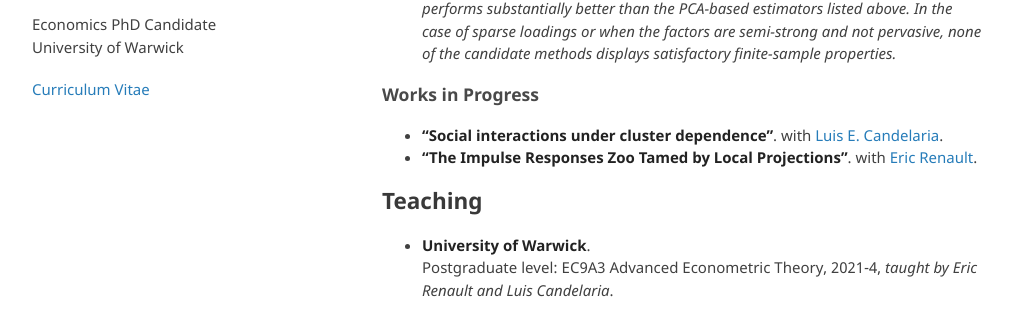
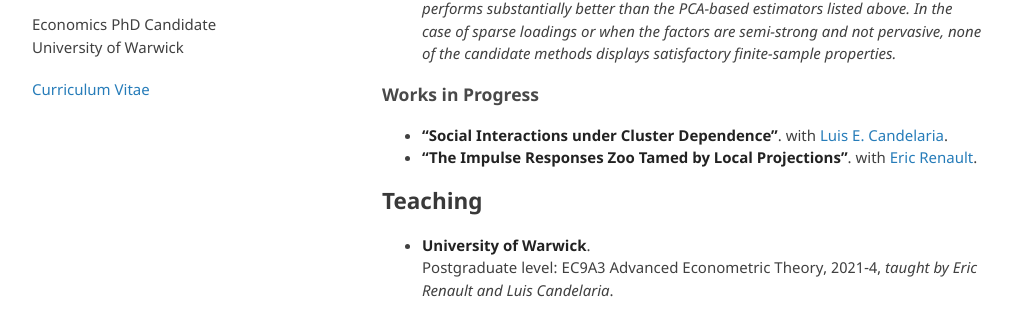
Before and after one commit to amandri/amandri.github.io, a Jekyll site: the page built from index.md, in a window 1280 px wide and 900 px high, scrolled down 1518 px. Shown: the part 311-630 px from the top of the window, without its empty margins (133-1145 px from the left). Built offline with Jekyll 4.4.1, drawn with Linux system fonts in a browser that asks for light colours; the repository's description, which GitHub fills in, is left out; our own code applies the rules of GitHub Pages for plain Markdown files.

```diff
--- a/index.md
+++ b/index.md
@@ -41,7 +41,7 @@ Abstract: \
 
 ### Works in Progress
 
-- **"Social interactions under cluster dependence"**. with [Luis E. Candelaria](https://lecandelaria.github.io).
+- **"Social Interactions under Cluster Dependence"**. with [Luis E. Candelaria](https://lecandelaria.github.io).
 - **"The Impulse Responses Zoo Tamed by Local Projections"**. with [Eric Renault](https://warwick.ac.uk/fac/soc/economics/staff/emrrenault/#).
 
 ## Teaching
```
